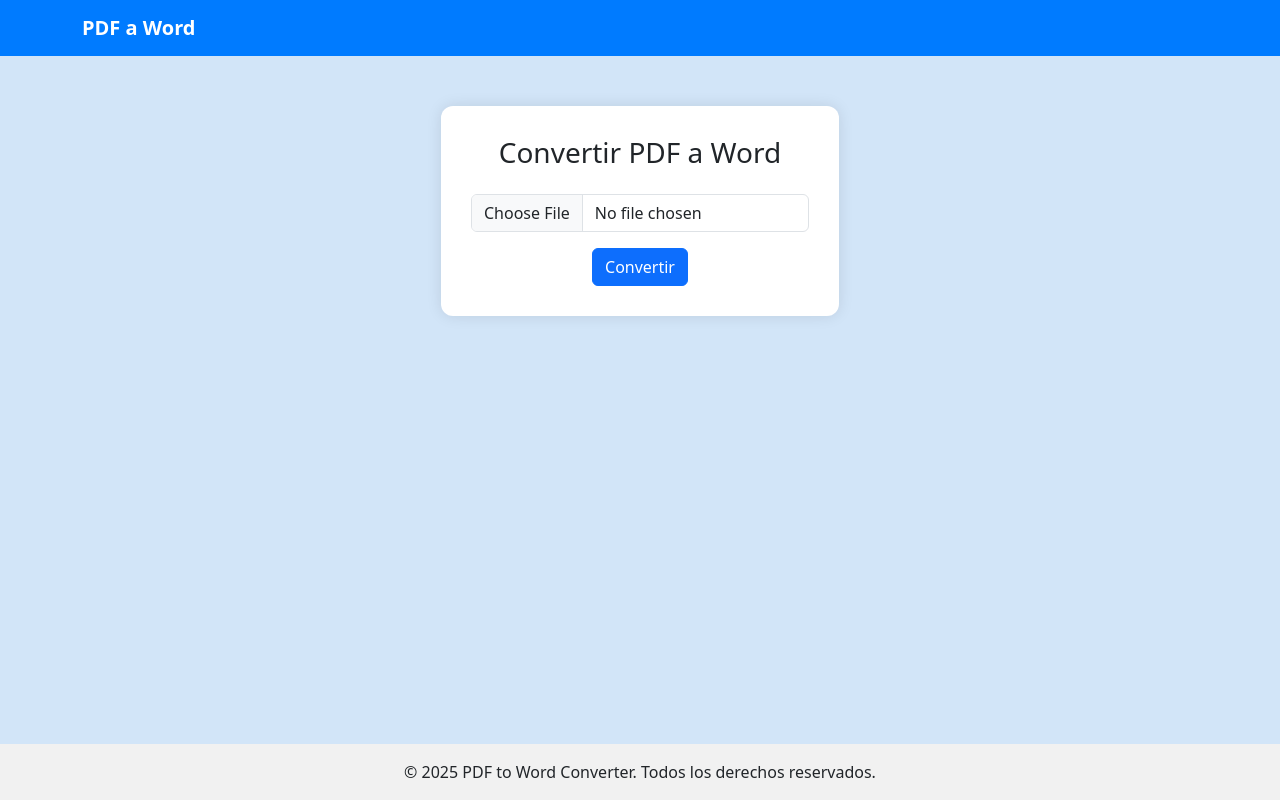
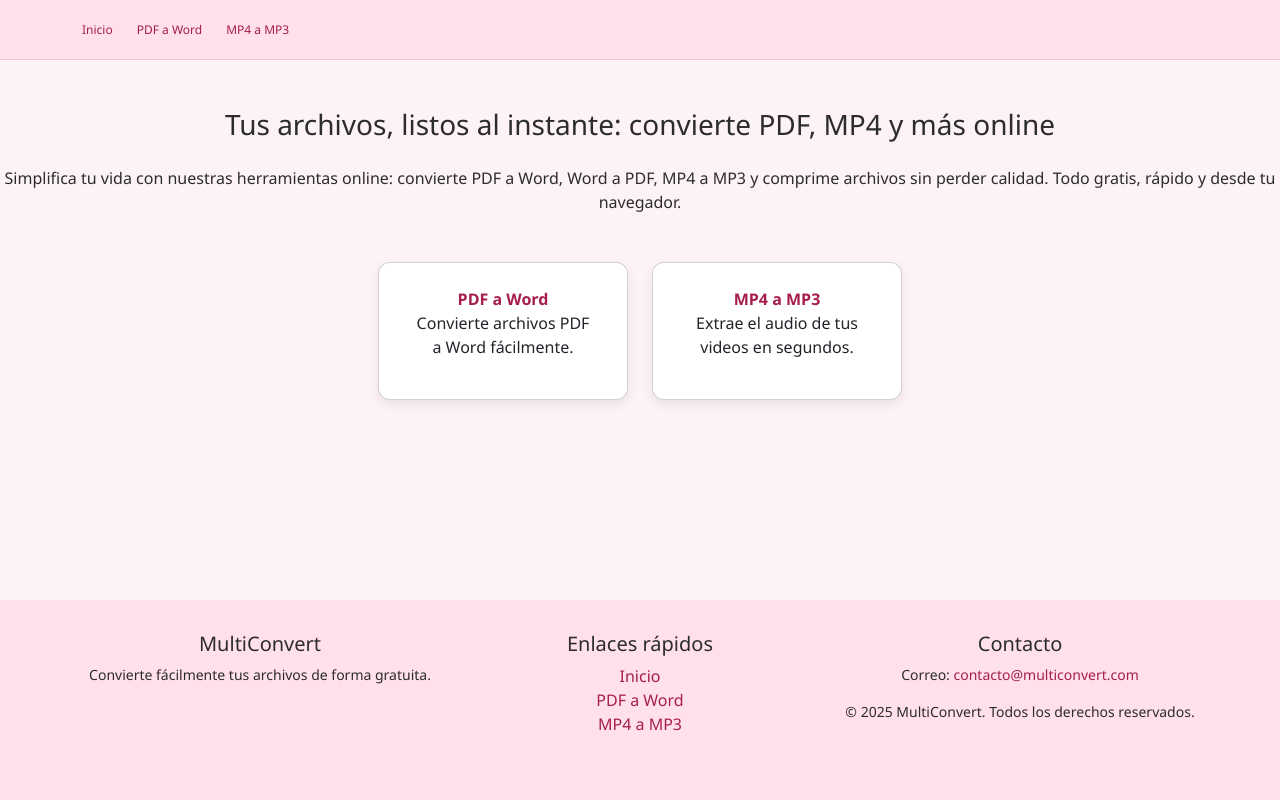
Before and after one commit to nzwr1/MultiConvert, a Flask app: page / in a window 1280 px wide. Run offline with Flask 3, Linux system fonts and the light colour scheme.

Commit message:
Se agrega nueva funcionalidad y nuevos diseños a la pagina

```diff
--- a/main.py
+++ b/main.py
@@ -2,6 +2,9 @@ from flask import Flask, request, send_file, render_template
 from flask_cors import CORS
 import os
 from conversion.pdf_to_word import convert_pdf_to_word  # Importamos desde la subcarpeta
+from conversion.convert_mp3 import convert_mp4_to_mp3  # Importamos desde el nuevo archivo
+from werkzeug.utils import secure_filename
+from moviepy import VideoFileClip
 
 app = Flask(__name__)
 CORS(app)
@@ -11,9 +14,20 @@ RESULT_FOLDER = 'results'
 os.makedirs(UPLOAD_FOLDER, exist_ok=True)
 os.makedirs(RESULT_FOLDER, exist_ok=True)
 
+#-------------------------------- Rutas a otras paginas -----------------------------#
+
 @app.route('/')
 def index():
     return render_template('main.html')
+
+@app.route('/pdf_to_word_page')
+def pdf_to_word_page():
+    return render_template('pdf_to_word.html')
+
+@app.route('/mp4_to_mp3_page')
+def mp4_to_mp3_page():
+    return render_template('mp4_to_mp3.html')
+#------------------------------------------------------------------------------------#
 
 @app.route('/pdf-to-word', methods=['POST'])
 def pdf_to_word():
@@ -37,5 +51,37 @@ def pdf_to_word():
         download_name=output_filename
     )
 
+
+@app.route('/convert_mp3', methods=['POST'])
+def convert_mp3():
+    archivo = request.files.get('archivo')
+    if not archivo or not archivo.filename.endswith('.mp4'):
+        return "Archivo no válido", 400
+
+    filename = secure_filename(archivo.filename)
+    ruta_video = os.path.join(UPLOAD_FOLDER, filename)
+
+    try:
+        archivo.save(ruta_video)
+    except Exception as e:
+        return f"Error al guardar el archivo: {e}", 500
+
+    nombre_base = os.path.splitext(filename)[0]
+    ruta_mp3 = os.path.join(RESULT_FOLDER, f"{nombre_base}.mp3")
+
+    try:
+        # Llamamos a la función de convertir MP4 a MP3 desde convert_mp3.py
+        convert_mp4_to_mp3(ruta_video, ruta_mp3)
+    except Exception as e:
+        return f"Error durante la conversión: {e}", 500
+
+    # Enviar el MP3 al usuario como descarga directa
+    return send_file(
+        ruta_mp3,
+        as_attachment=True,
+        download_name=f"{nombre_base}.mp3",
+        mimetype="audio/mpeg"
+    )
+
 if __name__ == '__main__':
     app.run(debug=True)
--- a/requirements.txt
+++ b/requirements.txt
@@ -1,3 +1,4 @@
 Flask==3.0.3
 flask-cors==5.0.1
 pdf2docx==0.5.8
+moviepy==2.1.2
--- a/static/script.js
+++ b/static/script.js
@@ -1,38 +1,180 @@
-async function convertPDF() {
-    const input = document.getElementById('pdfFile');
-    const file = input.files[0];
-    if (!file) {
-        alert("Selecciona un archivo PDF primero");
+document.addEventListener("DOMContentLoaded", () => {
+  const fileInput = document.getElementById("pdfFile");
+  const status = document.getElementById("estado");
+  const fileNameElement = document.getElementById("fileName");
+
+  // Esta función se ejecuta cuando se selecciona un archivo
+  fileInput.addEventListener("change", handleFileSelected);
+
+  // Maneja la selección de archivo
+  function handleFileSelected() {
+    const archivo = fileInput.files[0];
+    if (archivo) {
+      fileNameElement.textContent = "Archivo seleccionado: " + archivo.name;
+    }
+  }
+
+  // Esta función se ejecuta cuando se hace clic en el botón de convertir
+  window.convertPDF = async () => {
+    const archivo = fileInput.files[0];
+    if (!archivo || !archivo.name.endsWith(".pdf")) {
+      alert("Por favor, selecciona un archivo .pdf");
       return;
     }
 
+    // Mostrar mensaje de "Convirtiendo"
+    status.textContent = "Convirtiendo, espera un momento...";
+
     const formData = new FormData();
-    formData.append("file", file);
+    formData.append("file", archivo);
 
     try {
-            const response = await fetch("http://127.0.0.1:5000/pdf-to-word", {
+      const response = await fetch("/pdf-to-word", {
         method: "POST",
         body: formData,
       });
 
       if (!response.ok) {
-            throw new Error("Error al convertir el PDF");
+        status.textContent = "Ocurrió un error en la conversión.";
+        return;
+      }
+
+      const disposition = response.headers.get("Content-Disposition");
+      let filename = "documento.docx";
+      if (disposition && disposition.includes("filename=")) {
+        filename = disposition.split("filename=")[1].replace(/"/g, "");
       }
 
       const blob = await response.blob();
       const url = window.URL.createObjectURL(blob);
       const a = document.createElement("a");
       a.href = url;
-
-        const filename = file.name.replace('.pdf', '.docx');
       a.download = filename;
-
-        document.body.appendChild(a);
       a.click();
-        a.remove();
       window.URL.revokeObjectURL(url);
 
+      status.textContent = "¡Conversión completa!";  // Mensaje de éxito
     } catch (error) {
-        alert(error.message);
+      console.error("Error:", error);
+      status.textContent = "Error al subir el archivo.";
+    }
+  };
+});
+
+document.addEventListener("DOMContentLoaded", () => {
+  const fileInput = document.getElementById("mp4File");
+  const status = document.getElementById("estado");
+  const fileNameElement = document.getElementById("fileName");
+
+  // Esta función se ejecuta cuando se selecciona un archivo
+  fileInput.addEventListener("change", handleFileSelected);
+
+  // Maneja la selección de archivo
+  function handleFileSelected() {
+    const archivo = fileInput.files[0];
+    if (archivo) {
+      fileNameElement.textContent = "Archivo seleccionado: " + archivo.name;
     }
   }
+
+  // Esta función se ejecuta cuando se hace clic en el botón de convertir
+  window.convert_mp3 = async () => {
+    const archivo = fileInput.files[0];
+    if (!archivo || !archivo.name.endsWith(".mp4")) {
+      alert("Por favor, selecciona un archivo .mp4");
+      return;
+    }
+
+    // Mostrar mensaje de "Convirtiendo"
+    status.textContent = "Convirtiendo, espera un momento...";
+
+    const formData = new FormData();
+    formData.append("archivo", archivo);
+
+    try {
+      const response = await fetch("/convert_mp3", {
+        method: "POST",
+        body: formData,
+      });
+
+      if (!response.ok) {
+        status.textContent = "Ocurrió un error en la conversión.";
+        return;
+      }
+
+      const disposition = response.headers.get("Content-Disposition");
+      let filename = "audio.mp3";
+      if (disposition && disposition.includes("filename=")) {
+        filename = disposition.split("filename=")[1].replace(/"/g, "");
+      }
+
+      const blob = await response.blob();
+      const url = window.URL.createObjectURL(blob);
+      const a = document.createElement("a");
+      a.href = url;
+      a.download = filename;
+      a.click();
+      window.URL.revokeObjectURL(url);
+
+      status.textContent = "¡Conversión completa!";  // Mensaje de éxito
+    } catch (error) {
+      console.error("Error:", error);
+      status.textContent = "Error al subir el archivo.";
+    }
+  };
+});
+
+// Mostrar nombre de archivo seleccionado
+function handleFileSelected() {
+  const input = document.getElementById('mp4File');
+  const fileNameElement = document.getElementById('fileName');
+
+  const selectedFile = input.files[0];
+  if (selectedFile) {
+    fileNameElement.textContent = "Archivo seleccionado: " + selectedFile.name;
+  }
+}
+
+// ** Actualizar la lógica de conversión al PDF a Word **
+let selectedFile = null;
+function handlePDFFileSelected() {
+  const input = document.getElementById('pdfFile');
+  selectedFile = input.files[0];
+
+  if (selectedFile) {
+    document.getElementById('fileName').textContent = "Archivo seleccionado: " + selectedFile.name;
+  }
+}
+
+function convertPDF() {
+  if (!selectedFile) {
+    alert("Por favor, seleccioná un archivo PDF.");
+    return;
+  }
+
+  const formData = new FormData();
+  formData.append('file', selectedFile);
+
+  fetch('/pdf-to-word', {
+    method: 'POST',
+    body: formData
+  })
+  .then(response => {
+    if (!response.ok) {
+      throw new Error('La conversión falló.');
+    }
+    return response.blob();
+  })
+  .then(blob => {
+    const url = window.URL.createObjectURL(blob);
+    const a = document.createElement('a');
+    a.href = url;
+    a.download = selectedFile.name.replace('.pdf', '.docx');
+    a.click();
+    window.URL.revokeObjectURL(url);
+  })
+  .catch(error => {
+    console.error(error);
+    alert('Hubo un problema al convertir el archivo.');
+  });
+}
--- a/static/styles.css
+++ b/static/styles.css
@@ -1,59 +1,135 @@
-html, body{
-    height: 100%;
+/* Colores Pagina */
+
+/*
+Texto principal: #2c2c2c – Gris oscuro, legible sobre fondos claros.
+
+Texto secundario: #6b6b6b – Gris medio, para descripciones o texto menos importante.
+
+Navbar y Footer (fondo): #ffe0ec – Rosa pastel un poco más fuerte que el fondo, para contrastar suavemente.
+
+Hover / Enlaces activos: #d63384 – Rosa vibrante, usado con moderación para destacar (botones, enlaces).
+
+Enlaces normales: #a61e4d – Rosa más oscuro pero elegante.
+
+Botones secundarios o sutiles: #f8c2d0 – Un rosado intermedio para mantener coherencia sin robar atención.
+*/
+
+/* Fin Colores Pagina*/
+
+
+body {
+    background-color: #fdf2f7; /* Color base suave */
+    font-family: 'Segoe UI', Tahoma, Geneva, Verdana, sans-serif;
+    color: #2c2c2c; /* Texto principal legible */
     margin: 0;
     padding: 0;
 }
+
+/* Contenedor principal para botones de conversión */
+.card-container {
+    display: flex;
+    flex-wrap: wrap;
+    justify-content: center;
+    gap: 1.5rem;
+    padding: 2rem;
+}
+
+.card {
+    background-color: #ffffff;
+    border-radius: 12px;
+    box-shadow: 0 4px 12px rgba(0, 0, 0, 0.08);
+    padding: 1.5rem 2rem;
+    text-align: center;
+    transition: transform 0.2s;
+    width: 250px;
+}
+
+.card:hover {
+    transform: translateY(-5px);
+}
+
+.card a {
+    text-decoration: none;
+    color: #a61e4d; /* Enlace normal */
+    font-weight: bold;
+}
+
+.card a:hover {
+    color: #d63384; /* Hover más vibrante */
+}
+
+/* Navbar minimalista */
+.navbar {
+    background-color: #ffe0ec; /* Rosa pastel que contrasta con el fondo */
+    padding: 1rem 0;
+    height: 60px;
+    display: flex;
+    font-size: 12px;
+    border-bottom: 1px solid #f8c2d0; /* Línea suave */
+}
+
+.navbar-brand {
+    font-weight: bold;
+    font-size: 1.25rem;
+    color: #a61e4d;
+    text-decoration: none;
+}
+
+.navbar-brand:hover {
+    color: #d63384;
+}
+
+.nav-links {
+    list-style: none;
+    margin: 0;
+    padding: 0;
+    display: flex;
+    gap: 1.5rem;
+}
+
+.nav-links a {
+    text-decoration: none;
+    color: #a61e4d;
+    font-weight: 500;
+}
+
+.nav-links a:hover {
+    color: #d63384;
+}
+
+/* Footer */
+footer {
+    background-color: #ffe0ec; /* Misma lógica que navbar */
+    color: #2c2c2c;
+    padding: 2rem 0;
+    text-align: center;
+    margin-top: 4rem;
+}
+
+footer a {
+    color: #a61e4d;
+    text-decoration: none;
+}
+
+footer a:hover {
+    text-decoration: underline;
+}
+
+/* Estructura para que el footer esté al fondo si hay poco contenido */
+html, body {
+    height: 100%;
+}
+
 body {
     display: flex;
     flex-direction: column;
-    background-color: #d2e5f8;
 }
 
-.converter {
-    background-color: white;
-    border-radius: 12px;
-    box-shadow: 0 0 15px rgba(0,0,0,0.1);
-    margin: 50px auto;
-    max-width: 600px;
-    padding: 30px;
+main {
+    flex: 1;
 }
 
-footer {
-    background-color: #f1f1f1;
-    margin-top: auto;
-    padding: 1rem;
-    text-align: center;
+.logo {
+    width: 150px; /* Ajusta el tamaño a 100px de ancho */
+    height: 30px; /* Mantiene la proporción del logo */
 }
-
-.navbar {
-    background-color: #007bff;
-}
-
-.navbar-brand {
-    color: white;
-    font-weight: bold;
-}
-
-#downloadBtn {
-    display: none;
-    margin-top: 15px;
-}
-
-#progressBar {
-    background-color: #28a745;
-    border-radius: 8px;
-    height: 20px;
-    width: 0%;
-}
-
-#progressContainer {
-    display: none;
-    margin-top: 20px;
-}
-
-#progressWrapper {
-    background-color: #e9ecef;
-    border-radius: 8px;
-    overflow: hidden;
-    width: 100%;
-}
--- a/templates/main.html
+++ b/templates/main.html
@@ -1,45 +1,75 @@
 <!DOCTYPE html>
-<html lang="en">
+<html lang="es">
 <head>
-  <meta charset="UTF-8">
-  <meta name="viewport" content="width=device-width, initial-scale=1.0">
-  <title>MultiConvert</title>
-  <link href="https://cdn.jsdelivr.net/npm/bootstrap@5.3.3/dist/css/bootstrap.min.css" rel="stylesheet">
-  <link rel="stylesheet" href="/static/styles.css">
+  <meta charset="UTF-8" />
+  <meta name="viewport" content="width=device-width, initial-scale=1.0" />
+  <title>MultiConvert / Herramientas de conversion online</title>
+  <link rel="icon" href="static/favicon.png" type="image/png">
+  <link href="https://cdn.jsdelivr.net/npm/bootstrap@5.3.3/dist/css/bootstrap.min.css" rel="stylesheet" />
+  <link rel="stylesheet" href="/static/styles.css" />
+
 </head>
 <body>
+
 <!-- Navbar -->
-    <nav class="navbar navbar-expand-lg">
-      <div class="container">
-        <a class="navbar-brand" href="https://www.youtube.com/watch?v=xvFZjo5PgG0">PDF a Word</a>
+<nav class="navbar">
+  <div class="container d-flex justify-content-between align-items-center">
+    <ul class="nav-links">
+      <li><a href="/">Inicio</a></li>
+      <li><a href="/pdf">PDF a Word</a></li>
+      <li><a href="/mp3">MP4 a MP3</a></li>
+    </ul>
   </div>
 </nav>
 
+
+<main class="flex-grow-1">
   <!-- Contenido principal -->
-<div class="converter text-center">
-  <h3 class="mb-4">Convertir PDF a Word</h3>
-  <input type="file" class="form-control mb-3" id="pdfFile" accept=".pdf" required>
-  <button class="btn btn-primary" onclick="convertPDF()">Convertir</button>
+  <div class="text-center mt-5">
+    <h3 class="mb-4">Tus archivos, listos al instante: convierte PDF, MP4 y más online</h3>
+    <p>Simplifica tu vida con nuestras herramientas online: convierte PDF a Word, Word
+      a PDF, MP4 a MP3 y comprime archivos sin perder calidad. Todo gratis, rápido y
+      desde tu navegador.
+    </p>
+  </div>
 
-  <div id="progressContainer" class="mt-4">
-    <p>Convirtiendo PDF...</p>
-    <div id="progressWrapper">
-      <div id="progressBar"></div>
+  <!-- Sección de tarjetas de redirección -->
+  <div class="card-container">
+    <div class="card">
+      <a href="{{ url_for('pdf_to_word_page') }}">PDF a Word</a>
+      <p>Convierte archivos PDF a Word fácilmente.</p>
+    </div>
+    <div class="card">
+      <a href="{{ url_for('mp4_to_mp3_page') }}">MP4 a MP3</a>
+      <p>Extrae el audio de tus videos en segundos.</p>
     </div>
   </div>
-
-  <button id="downloadBtn" class="btn btn-success">Descargar Word</button>
-</div>
-
+</main>
   <!-- Footer -->
   <footer>
     <div class="container">
-    <p class="mb-0">© 2025 PDF to Word Converter. Todos los derechos reservados.</p>
+      <div class="row justify-content-center text-center">
+        <div class="col-md-4 mb-3">
+          <h5>MultiConvert</h5>
+          <p class="small">Convierte fácilmente tus archivos de forma gratuita.</p>
+        </div>
+        <div class="col-md-4 mb-3">
+          <h5>Enlaces rápidos</h5>
+          <ul class="list-unstyled">
+            <li><a href="/">Inicio</a></li>
+            <li><a href="/pdf">PDF a Word</a></li>
+            <li><a href="/mp3">MP4 a MP3</a></li>
+          </ul>
+        </div>
+        <div class="col-md-4 mb-3">
+          <h5>Contacto</h5>
+          <p class="small">Correo: <a href="mailto:contacto@multiconvert.com">contacto@multiconvert.com</a></p>
+          <p class="small">© 2025 MultiConvert. Todos los derechos reservados.</p>
+        </div>
+      </div>
     </div>
   </footer>
 
-
-<script src="/static/script.js
-"></script>
+  <script src="/static/script.js"></script>
 </body>
 </html>
```
Also changed, not shown: conversion/convert_mp3.py (added, +19 -0 lines), templates/mp4_to_mp3.html (added, +76 -0 lines), templates/pdf_to_word.html (added, +77 -0 lines), static/favicon.png (added), static/logo.png (added), 4 other files. Lines whose indentation alone changed are shown as unchanged.
